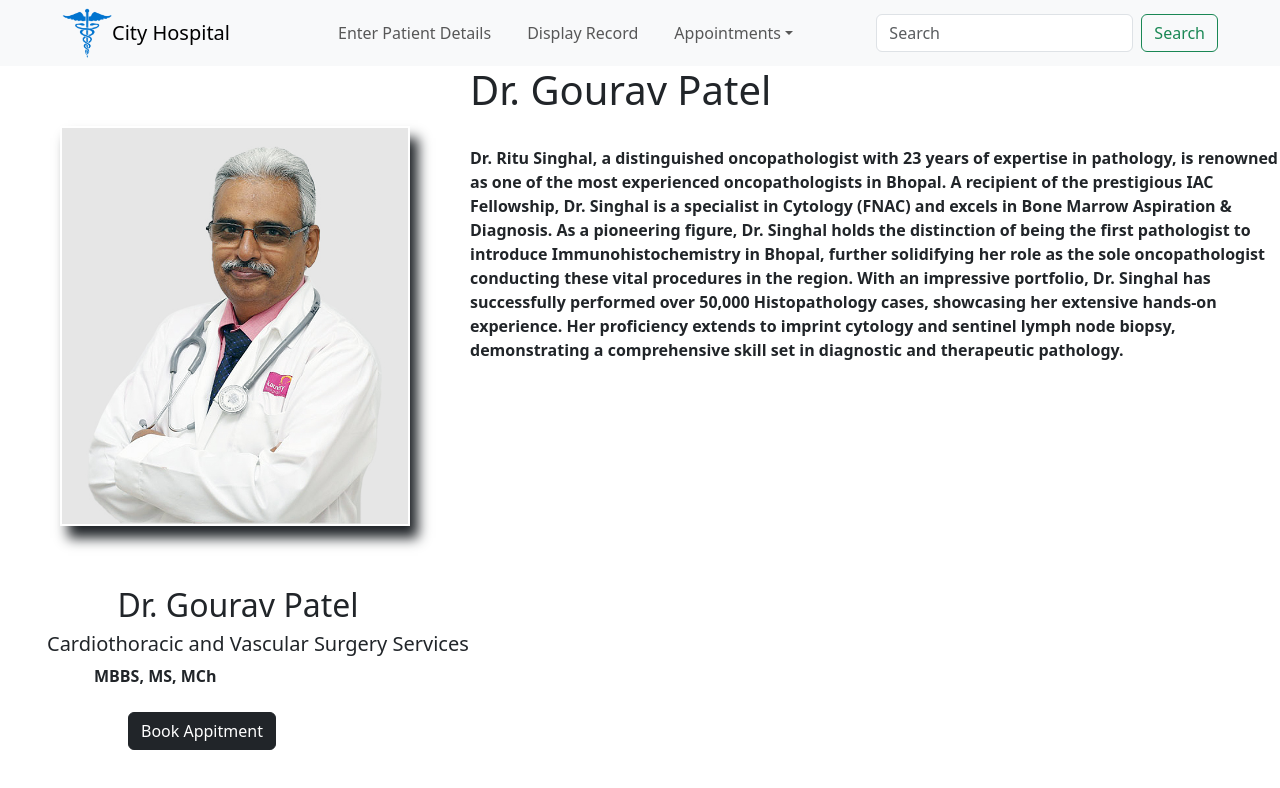
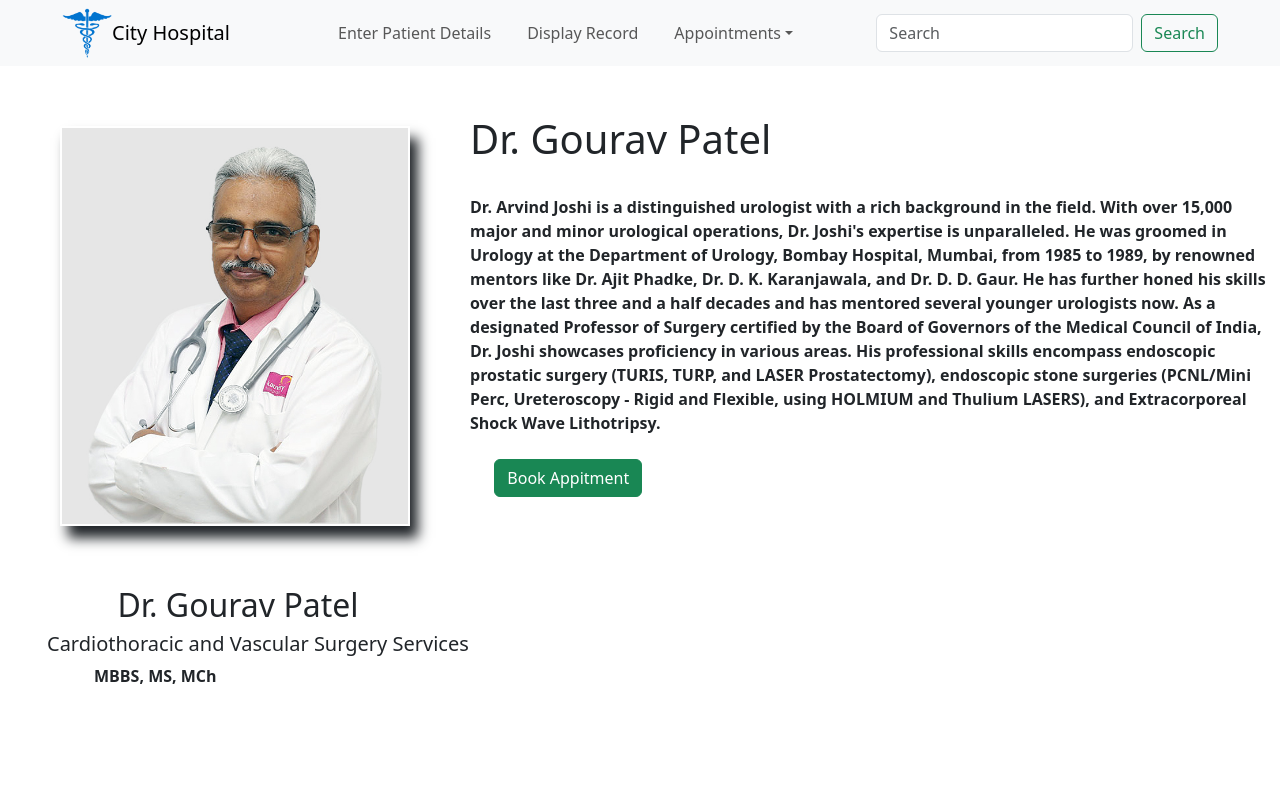
Before and after one commit to rahullokhande123/Hospital_Appointments, a React (Vite) app: page / in a window 1280 px wide. Both pictures are taken after a click on the picture 326 px from the left and 325 px from the top of the page. Shown: the top 788 px of the page. Built offline with nearby package versions, Linux system fonts and the light colour scheme; data requests are answered from the project's data file.

Commit message:
Doctor Profile

```diff
--- a/db/db.json
+++ b/db/db.json
@@ -21,14 +21,14 @@
       "name":"Dr. Gourav Patel",
       "des":"Cardiothoracic and Vascular Surgery Services",
       "course":"MBBS, MS, MCh",
-      "about":"Dr. Ritu Singhal, a distinguished oncopathologist with 23 years of expertise in pathology, is renowned as one of the most experienced oncopathologists in Bhopal. A recipient of the prestigious IAC Fellowship, Dr. Singhal is a specialist in Cytology (FNAC) and excels in Bone Marrow Aspiration & Diagnosis. As a pioneering figure, Dr. Singhal holds the distinction of being the first pathologist to introduce Immunohistochemistry in Bhopal, further solidifying her role as the sole oncopathologist conducting these vital procedures in the region. With an impressive portfolio, Dr. Singhal has successfully performed over 50,000 Histopathology cases, showcasing her extensive hands-on experience. Her proficiency extends to imprint cytology and sentinel lymph node biopsy, demonstrating a comprehensive skill set in diagnostic and therapeutic pathology."
+      "about":"Dr. Arvind Joshi is a distinguished urologist with a rich background in the field. With over 15,000 major and minor urological operations, Dr. Joshi's expertise is unparalleled. He was groomed in Urology at the Department of Urology, Bombay Hospital, Mumbai, from 1985 to 1989, by renowned mentors like Dr. Ajit Phadke, Dr. D. K. Karanjawala, and Dr. D. D. Gaur. He has further honed his skills over the last three and a half decades and has mentored several younger urologists now. As a designated Professor of Surgery certified by the Board of Governors of the Medical Council of India, Dr. Joshi showcases proficiency in various areas. His professional skills encompass endoscopic prostatic surgery (TURIS, TURP, and LASER Prostatectomy), endoscopic stone surgeries (PCNL/Mini Perc, Ureteroscopy - Rigid and Flexible, using HOLMIUM and Thulium LASERS), and Extracorporeal Shock Wave Lithotripsy."
     },
     {
       "image":"/public/doctor2.jpg",
       "name":"Dr. Arun Sharma",
       "des":"Director, Urology Services",
       "course":"MBBS, MS, DNB GENITO-URINARY SURGERY",
-      "about":"Dr. Ritu Singhal, a distinguished oncopathologist with 23 years of expertise in pathology, is renowned as one of the most experienced oncopathologists in Bhopal. A recipient of the prestigious IAC Fellowship, Dr. Singhal is a specialist in Cytology (FNAC) and excels in Bone Marrow Aspiration & Diagnosis. As a pioneering figure, Dr. Singhal holds the distinction of being the first pathologist to introduce Immunohistochemistry in Bhopal, further solidifying her role as the sole oncopathologist conducting these vital procedures in the region. With an impressive portfolio, Dr. Singhal has successfully performed over 50,000 Histopathology cases, showcasing her extensive hands-on experience. Her proficiency extends to imprint cytology and sentinel lymph node biopsy, demonstrating a comprehensive skill set in diagnostic and therapeutic pathology."
+      "about":"Dr. Arvind Joshi is a distinguished urologist with a rich background in the field. With over 15,000 major and minor urological operations, Dr. Joshi's expertise is unparalleled. He was groomed in Urology at the Department of Urology, Bombay Hospital, Mumbai, from 1985 to 1989, by renowned mentors like Dr. Ajit Phadke, Dr. D. K. Karanjawala, and Dr. D. D. Gaur. He has further honed his skills over the last three and a half decades and has mentored several younger urologists now. As a designated Professor of Surgery certified by the Board of Governors of the Medical Council of India, Dr. Joshi showcases proficiency in various areas. His professional skills encompass endoscopic prostatic surgery (TURIS, TURP, and LASER Prostatectomy), endoscopic stone surgeries (PCNL/Mini Perc, Ureteroscopy - Rigid and Flexible, using HOLMIUM and Thulium LASERS), and Extracorporeal Shock Wave Lithotripsy."
     },
     {
       "image":"/public/doctor3.jpg",
@@ -42,7 +42,7 @@
       "name":"Dr. Varsha Gupta",
       "des":"Senior Consultant, Dental Services",
       "course":"BDS, MDS, PGDHM",
-      "about":"Dr. Ritu Singhal, a distinguished oncopathologist with 23 years of expertise in pathology, is renowned as one of the most experienced oncopathologists in Bhopal. A recipient of the prestigious IAC Fellowship, Dr. Singhal is a specialist in Cytology (FNAC) and excels in Bone Marrow Aspiration & Diagnosis. As a pioneering figure, Dr. Singhal holds the distinction of being the first pathologist to introduce Immunohistochemistry in Bhopal, further solidifying her role as the sole oncopathologist conducting these vital procedures in the region. With an impressive portfolio, Dr. Singhal has successfully performed over 50,000 Histopathology cases, showcasing her extensive hands-on experience. Her proficiency extends to imprint cytology and sentinel lymph node biopsy, demonstrating a comprehensive skill set in diagnostic and therapeutic pathology."
+      "about":"Dr. Varsha Sharma is an esteemed dental surgeon with over 18 years of expertise in periodontics and implantology. With a keen focus on periodontal care and dental implants, Dr. Sharma has garnered a reputation for her meticulous approach, ensuring optimal patient outcomes. Her extensive background in orthodontics and general dentistry further bolsters her ability to provide holistic dental solutions. With a specialized focus on periodontics and implantology, Dr. Sharma has honed her skills in restoring oral health and function through precise implant procedures and advanced periodontal treatments with experience in various high-end centers of the country like Endo Gulf Hospital Noida, Eden Hospital New Delhi, CGHS Govt dispensary New Delhi, Sai Hospital Mayur Vihar Phase-III New Delhi. Beyond her specialization, her wealth of experience extends to orthodontics, oral surgery, and general dentistry, showcasing a comprehensive understanding of diverse dental disciplines. Dr. Varsha Sharma has a proven track record of delivering exceptional care, employing cutting-edge techniques, and providing tailored solutions to patients' unique needs. Their long-term dedication to dentistry has earned them a reputation as a trusted professional, dedicated to optimizing oral health and transforming smiles."
     }
   ]
 }
--- a/src/pages/DoctoProfile.jsx
+++ b/src/pages/DoctoProfile.jsx
@@ -36,17 +36,16 @@ const DoctorProfile=()=>{
 
             </div>
             <div>
-                <h1>{myDoc.name}</h1>
+                <h1 style={{marginTop:"6%"}}>{myDoc.name}</h1>
                 <br />
-                <b>{myDoc.about}</b>
+                <b style={{marginTop:"20px"}}>{myDoc.about}</b>
+                <div style={{marginLeft:"3%",marginTop:"3%"}} >
+                     <Button variant="success">Book Appitment</Button>
+                </div>
             </div>
 
             </div>
 
-            <br />
-            <div style={{marginLeft:"10%"}} >
-                <Button variant="dark">Book Appitment</Button>
-            </div>
 
 
         </>
```
